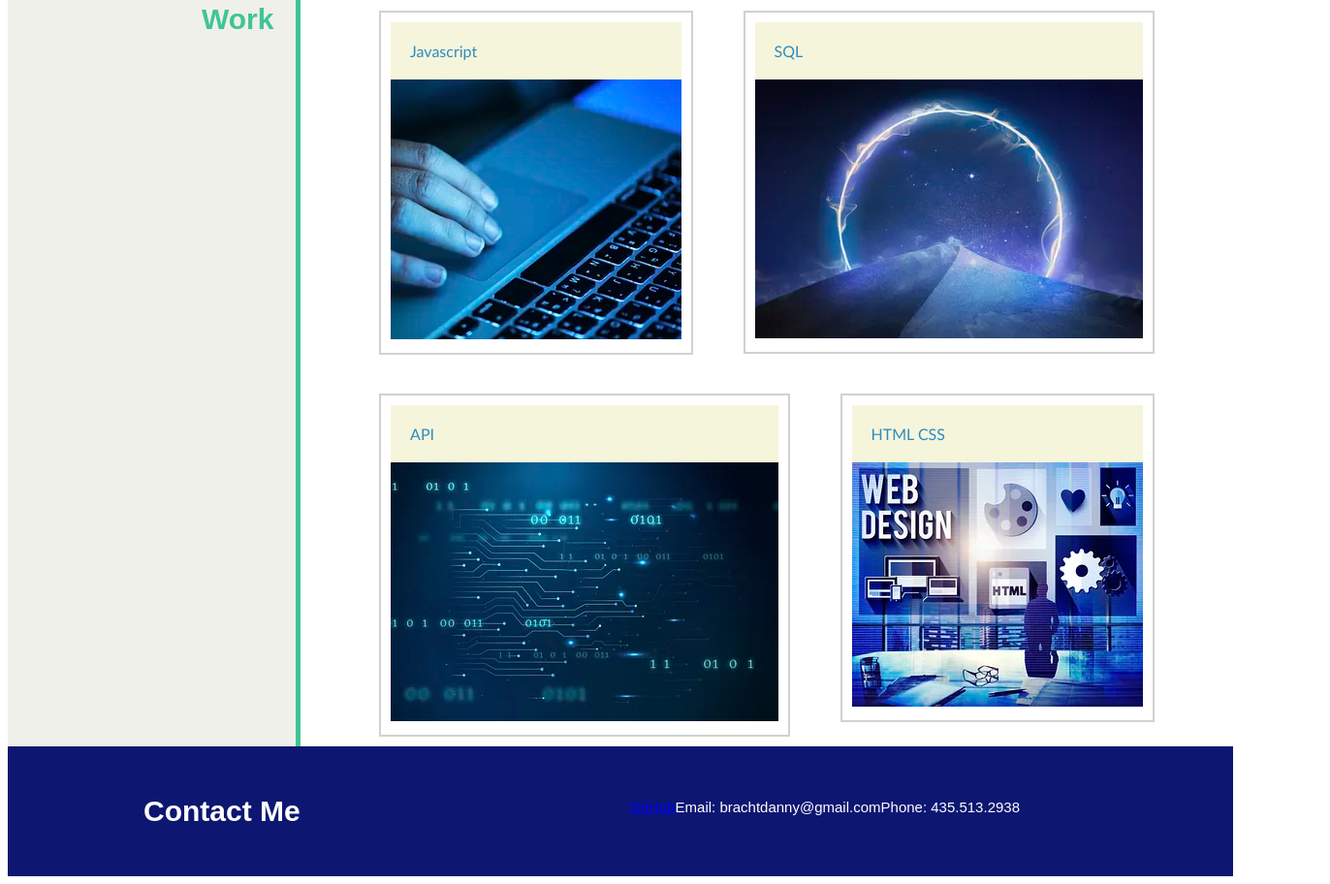
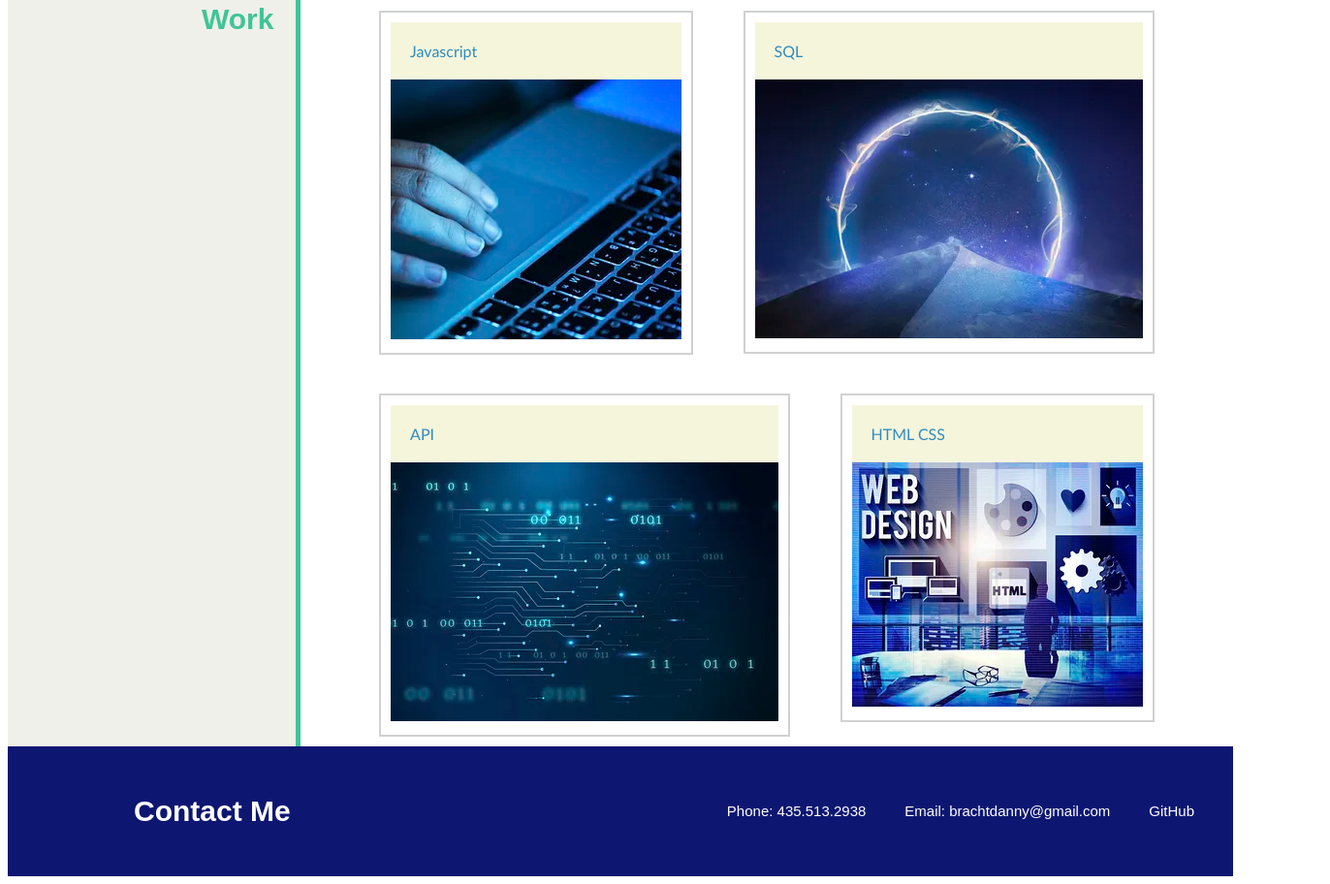
Before and after one commit to brachtco/danny-portfolio, a plain HTML site: page index.html in a window 1280 px wide. Shown: the part 781-1693 px from the top of the page at 97% size, 1372 px wide, since content can reach past the window. Drawn offline with Linux system fonts and the light colour scheme.

Commit message:
Updated site for submission

```diff
--- a/assets/style.css
+++ b/assets/style.css
@@ -17,9 +17,8 @@
 }
 
 .headshot {
-    diplay: flex;
     position: relative;
-    left: -550px;
+    left: -1120px;
     top: -60px;
     border-radius: 25%;
     width: 8%;
@@ -29,17 +28,16 @@
 
   nav {
     display: flex;
+    justify-content: flex-end;
     background-color: #2F8BBF;
+    width: 100%;
   }
 
   nav a {
-    display: flex;
-    justify-content: space-between;
     color:antiquewhite;
     text-decoration: none;
-    padding: 10px 5px 10px 5px;
-    margin-left: 200px;
-    float: right;
+    padding: 10px 10px 10px 10px;
+
   }
 
   .top-image {
@@ -88,31 +86,43 @@
   footer {
     width: 100%;
     padding: 20px;
-    text-align: left;
     background: #0D1772;
     color: white;
     margin-top: auto;
+    display: flex;
+    justify-content: space-between;
+    align-items: center;
   }
 
   h3 {
     font-size: 30px;
     font-family: Arial, Helvetica, sans-serif;
     position: relative;
-    left: 120px;
+    left: 110px;
+  }
+
+  ul {
+    display: flex;
+    flex-direction: row;
+    list-style-type: none;
   }
 
    li {
     text-decoration: none;
     justify-content: space-evenly;
-    display: flex;
-    flex-direction: row-reverse;
-    position: relative;
-    bottom: 60px;
-    right: 200px;
-    float: right;
     font-size: 15px;
     font-family: Arial, Helvetica, sans-serif;
+    padding: 20px;
+  }
 
+  li a {
+    color: white;
+    text-decoration: none;
+
+  }
+
+  li a:hover {
+    cursor: pointer;
   }
 
   .portfolio {
--- a/index.html
+++ b/index.html
@@ -18,7 +18,6 @@
       <a href="#">About Me</a>
       <a href="#">Work</a>
       <a href="#">Contact Me</a>
-      <a href="#">Resume</a>
     </nav>
 
     <div>
```
